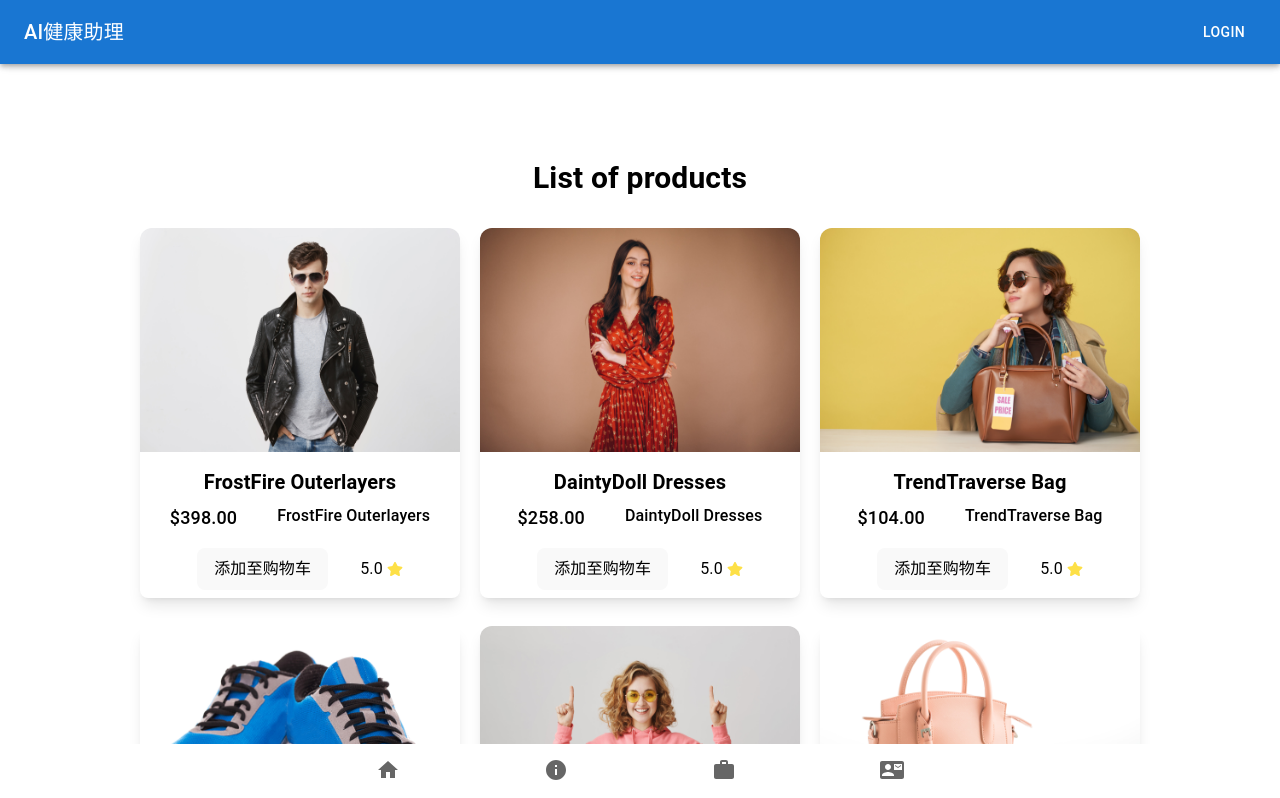
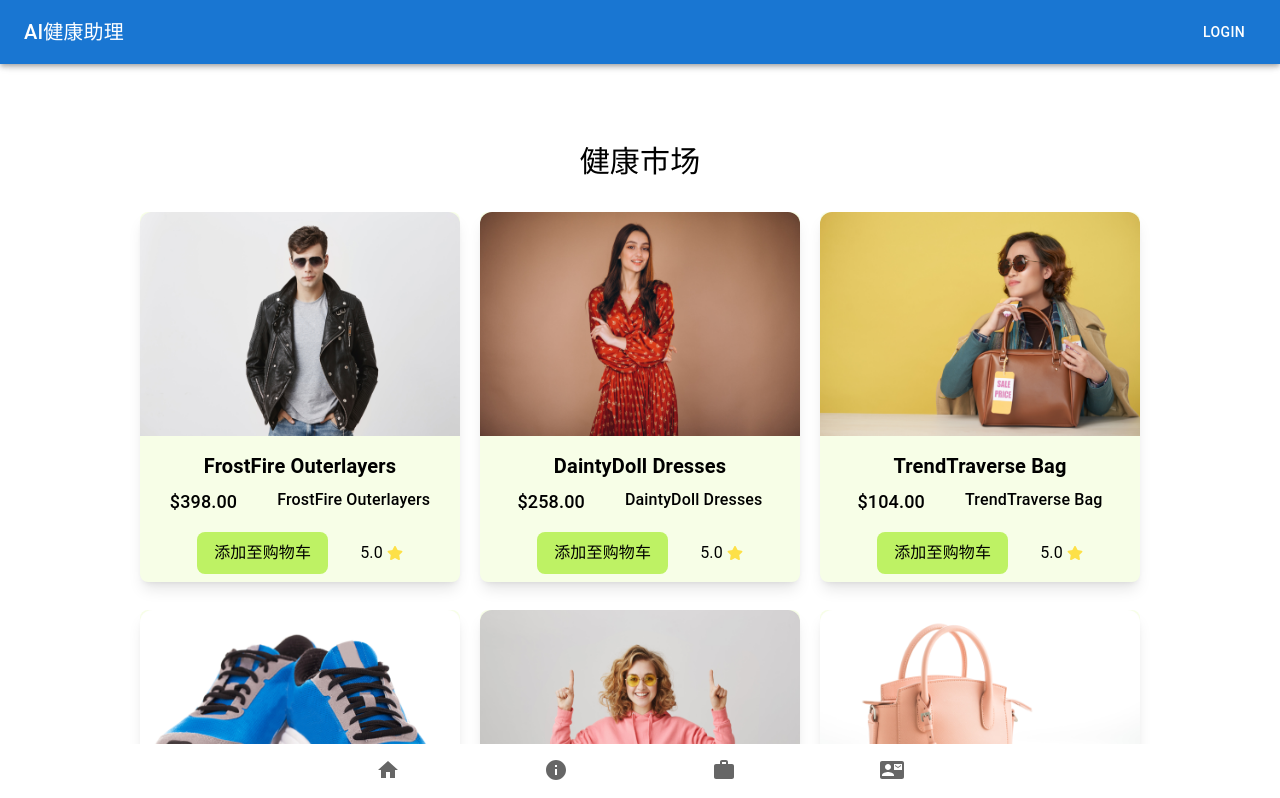
Before and after one commit to jacobavalanchel/react-food-frontend-azure, a React (Vite) app: page /services in a window 1280 px wide. Shown: the top 798 px of the page. Built offline with nearby package versions, Linux system fonts and the light colour scheme.

Commit message:
feat(MarketPage): themed color

```diff
--- a/src/MarketPage.jsx
+++ b/src/MarketPage.jsx
@@ -47,10 +47,10 @@ const MarketPage = () => {
     ];
 
     return (
-        <div className="min-h-screen flex flex-col justify-center pt-24">
+        <div className="min-h-screen flex flex-col justify-center my-20">
             {/* heading */}
             <h1 className="font-semibold text-3xl text-center text-black">
-                List of products
+                健康市场
             </h1>
             {/* card flow */}
             <div className="flex flex-wrap justify-center gap-5 pt-8">
--- a/src/components/ProductCard.jsx
+++ b/src/components/ProductCard.jsx
@@ -23,7 +23,7 @@ const ProductCard = ({id, name, price, imgpath, description}) =>{
     }
 
     return(
-        <div className="h-[370px] 2xl:h-[420px] text-black rounded-lg shadow-lg mb-2 cursor-pointer"
+        <div className="h-[370px] 2xl:h-[420px] text-black rounded-lg shadow-lg mb-2 cursor-pointer bg-lime-50 hover:bg-lime-100"
              key={id}
         >
             <div>
@@ -42,7 +42,7 @@ const ProductCard = ({id, name, price, imgpath, description}) =>{
 
                 <div className=" flex gap-8 pt-4">
                     <button
-                        className=" bg-ExtraDarkColor text-black px-4 py-2 font-medium active:bg-amber-800"
+                        className=" bg-lime-300 hover:bg-lime-400 active:bg-lime-500 text-black px-4 py-2 font-medium "
                         onClick={addToCartOnTap}
                     >
                        添加至购物车
```
